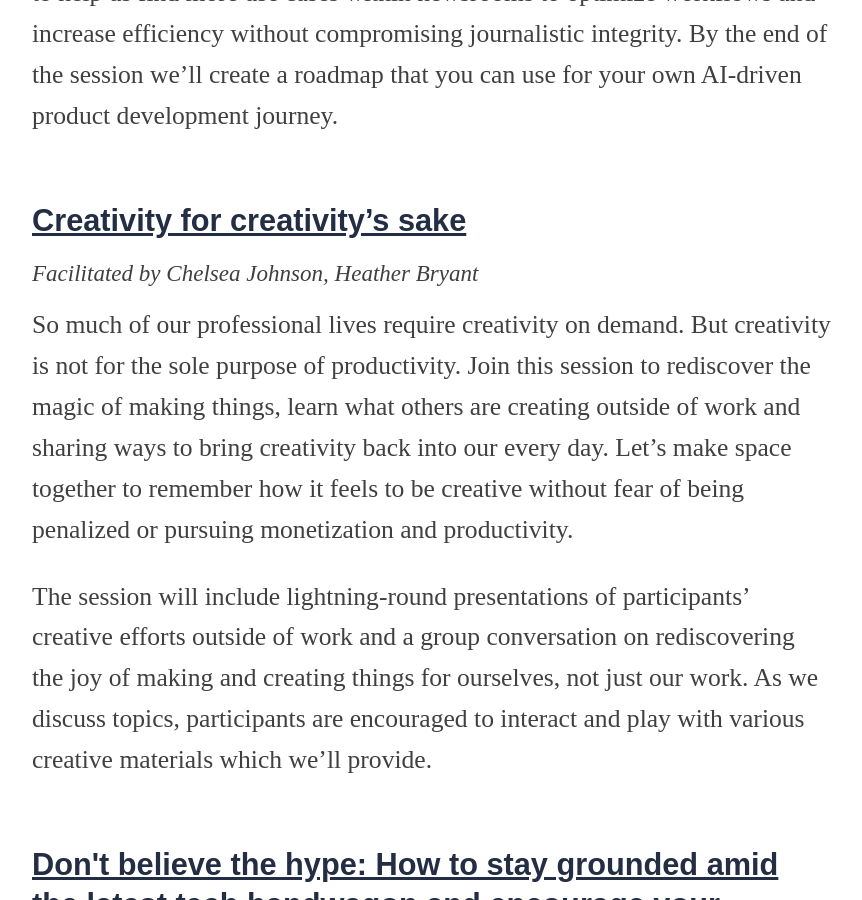
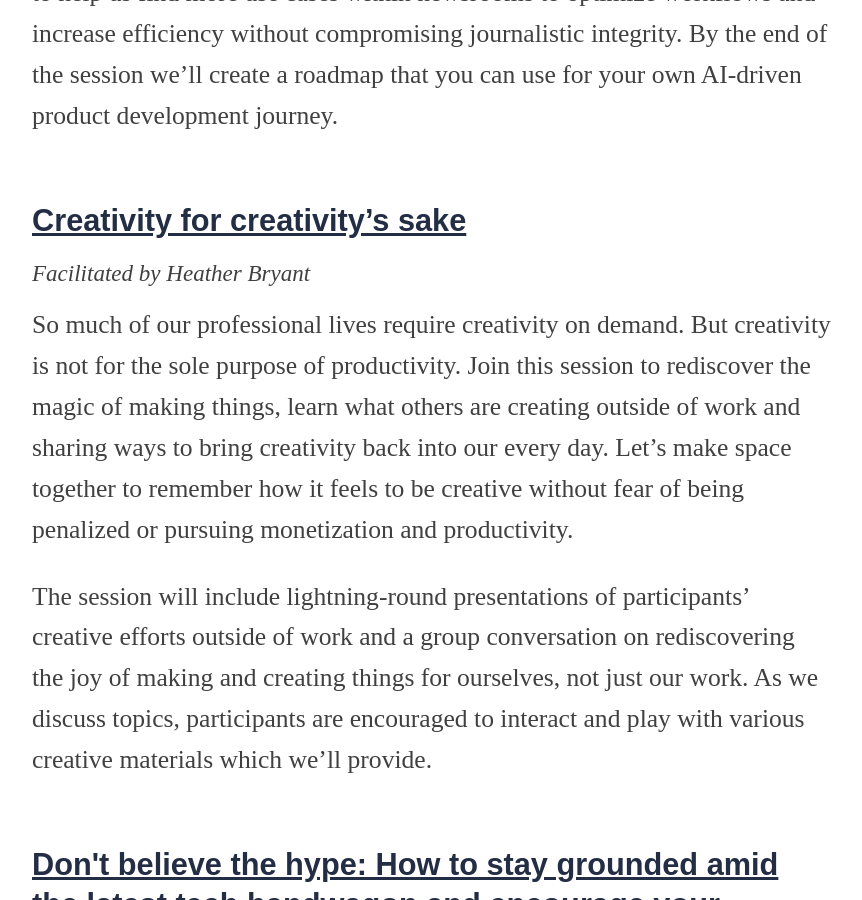
Before and after one commit to OpenNews/srccon-2023, a Jekyll site: the page built from program.md, in a window 1280 px wide and 900 px high, scrolled down 5352 px. Shown: the whole window, without its empty margins (208-1070 px from the left). Built offline with Jekyll 4.4.1, drawn with Linux system fonts in a browser that asks for light colours; nearby versions of some CDN libraries; some web fonts are replaced.

Commit message:
update sessions

```diff
--- a/_data/sessions.yml
+++ b/_data/sessions.yml
@@ -45,7 +45,7 @@
     "index": "Johnson 2023-06-15T20:52:57.000Z",
     "id": "creativity-creativitys-sake",
     "title": "Creativity for creativity’s sake",
-    "facilitators": "Chelsea Johnson, Heather Bryant",
+    "facilitators": "Heather Bryant",
     "description": "So much of our professional lives require creativity on demand. But creativity is not for the sole purpose of productivity. Join this session to rediscover the magic of making things, learn what others are creating outside of work and sharing ways to bring creativity back into our every day. Let’s make space together to remember how it feels to be creative without fear of being penalized or pursuing monetization and productivity.\n\nThe session will include lightning-round presentations of participants’ creative efforts outside of work and a group conversation on rediscovering the joy of making and creating things for ourselves, not just our work. As we discuss topics, participants are encouraged to interact and play with various creative materials which we’ll provide."
   },
   {
```
